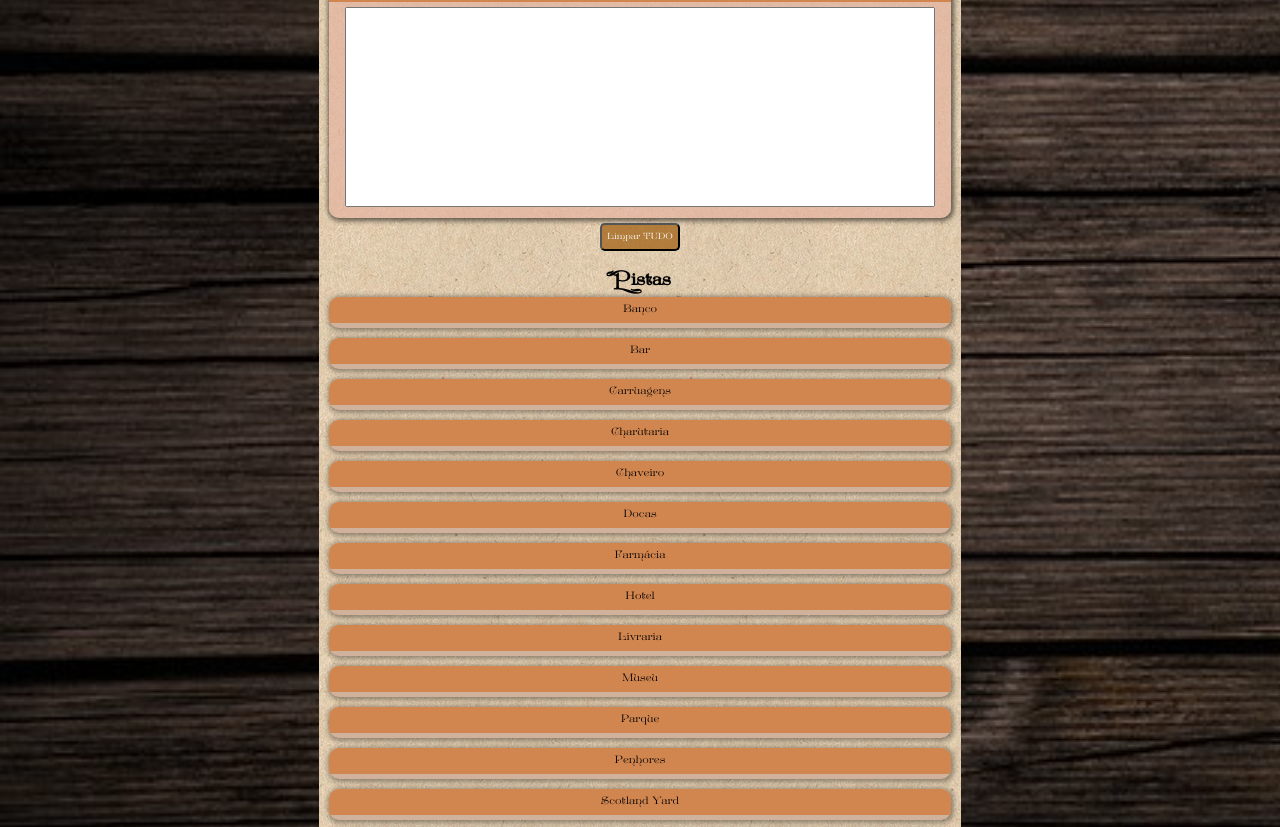
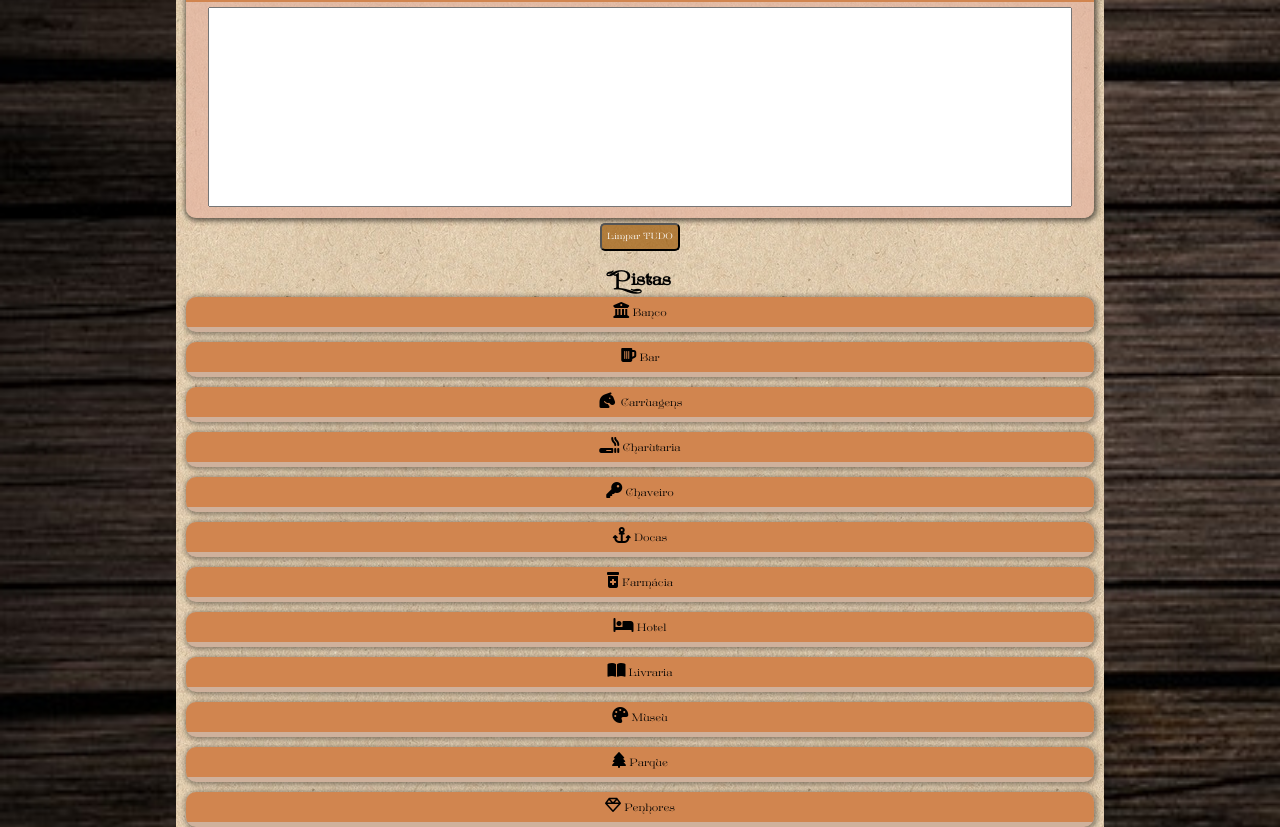
Before and after one commit to PauloPinto87/caderneta-holmes, a plain HTML site: page index.html in a window 1280 px wide. Shown: the part 98-925 px from the top of the page. Drawn offline with Linux system fonts and the light colour scheme; files whose address does not match are found by name; a web font is replaced by a local one.

Commit message:
Adicionado icones aos locais

```diff
--- a/assets/css/style.css
+++ b/assets/css/style.css
@@ -175,6 +175,7 @@ h1 span{
 
 }
 
-.textarea-none, .solucoes-box textarea {
+.textarea-none, .solucoes-box textarea
+ {
     display: none;
 }
--- a/assets/javascript/scripts.js
+++ b/assets/javascript/scripts.js
@@ -17,5 +17,4 @@ function limparTudo () {
             document.getElementsByTagName('textarea')[passo].classList.add('textarea-none')
         }
     }
-
 }
--- a/index.html
+++ b/index.html
@@ -11,6 +11,9 @@
     <link rel="preconnect" href="https://fonts.googleapis.com">
     <link rel="preconnect" href="https://fonts.gstatic.com" crossorigin>
     <link href="https://fonts.googleapis.com/css2?family=Cedarville+Cursive&display=swap" rel="stylesheet">
+
+    <!-- Icons -->
+    <script src="https://kit.fontawesome.com/a97a6cfbcf.js" crossorigin="anonymous"></script>
 
     <title>Document</title>
 </head>
@@ -32,62 +35,61 @@
             <h2>Pistas</h2>
             <div class="container-pistas-box" >
                 <div class="pistas-box">
-                    <label for="pista-banco" onclick="consultar(0, 'pistas-box')">Banco</label>
+                    <label for="pista-banco" onclick="consultar(0, 'pistas-box')"><i class="fa-solid fa-building-columns"></i> Banco</label>
                     <textarea type="text" id="pista-banco" class="textarea-none"></textarea>
                 </div>
                 <div class="pistas-box">
-                    <label for="pista-bar" onclick="consultar(1, 'pistas-box')">Bar</label>
+                    <label for="pista-bar" onclick="consultar(1, 'pistas-box')"><i class="fa-solid fa-beer-mug-empty"></i> Bar</label>
                     <textarea type="text" id="pista-bar" class="textarea-none"></textarea>
                 </div>
                 <div class="pistas-box">
-                    <label for="pista-carruagens" onclick="consultar(2, 'pistas-box')">Carruagens</label>
+                    <label for="pista-carruagens" onclick="consultar(2, 'pistas-box')"><i class="fa-solid fa-horse-head"></i> Carruagens</label>
                     <textarea type="text" id="pista-carruagens" class="textarea-none"></textarea>
                 </div>
                 <div class="pistas-box">
-                    <label for="pista-charutaria" onclick="consultar(3, 'pistas-box')">Charutaria</label>
+                    <label for="pista-charutaria" onclick="consultar(3, 'pistas-box')"><i class="fa-solid fa-smoking"></i> Charutaria</label>
                     <textarea type="text" id="pista-charutaria" class="textarea-none"></textarea>
                 </div>
                 <div class="pistas-box">
-                    <label for="pista-chaveiro" onclick="consultar(4, 'pistas-box')">Chaveiro</label>
+                    <label for="pista-chaveiro" onclick="consultar(4, 'pistas-box')"><i class="fa-solid fa-key"></i> Chaveiro</label>
                     <textarea type="text" id="pista-chaveiro" class="textarea-none"></textarea>
                 </div>
                 <div class="pistas-box">
-                    <label for="pista-docas" onclick="consultar(5, 'pistas-box')">Docas</label>
+                    <label for="pista-docas" onclick="consultar(5, 'pistas-box')"><i class="fa-solid fa-anchor"></i> Docas</label>
                     <textarea type="text" id="pista-docas" class="textarea-none"></textarea>
                 </div>
                 <div class="pistas-box">
-                    <label for="pista-farmacia" onclick="consultar(6, 'pistas-box')">Farmácia</label>
+                    <label for="pista-farmacia" onclick="consultar(6, 'pistas-box')"><i class="fa-solid fa-prescription-bottle-medical"></i> Farmácia</label>
                     <textarea type="text" id="pista-farmacia" class="textarea-none"></textarea>
                 </div>
                 <div class="pistas-box">
-                    <label for="pista-hotel" onclick="consultar(7, 'pistas-box')">Hotel</label>
+                    <label for="pista-hotel" onclick="consultar(7, 'pistas-box')"><i class="fa-solid fa-bed"></i> Hotel</label>
                     <textarea type="text" id="pista-hotel" class="textarea-none"></textarea>
                 </div>
                 <div class="pistas-box">
-                    <label for="pista-livraria" onclick="consultar(8, 'pistas-box')">Livraria</label>
+                    <label for="pista-livraria" onclick="consultar(8, 'pistas-box')"><i class="fa-solid fa-book-open"></i> Livraria</label>
                     <textarea type="text" id="pista-livraria" class="textarea-none"></textarea>
                 </div>
                 <div class="pistas-box">
-                    <label for="pista-museu" onclick="consultar(9, 'pistas-box')">Museu</label>
+                    <label for="pista-museu" onclick="consultar(9, 'pistas-box')"><i class="fa-solid fa-palette"></i> Museu</label>
                     <textarea type="text" id="pista-museu" class="textarea-none"></textarea>
                 </div>
                 <div class="pistas-box">
-                    <label for="pista-parque" onclick="consultar(10, 'pistas-box')">Parque</label>
+                    <label for="pista-parque" onclick="consultar(10, 'pistas-box')"><i class="fa-solid fa-tree"></i> Parque</label>
                     <textarea type="text" id="pista-parque" class="textarea-none"></textarea>
                 </div>
                 <div class="pistas-box">
-                    <label for="pista-penhores" onclick="consultar(11, 'pistas-box')">Penhores</label>
+                    <label for="pista-penhores" onclick="consultar(11, 'pistas-box')"><i class="fa-regular fa-gem"></i> Penhores</label>
                     <textarea type="text" id="pista-penhores" class="textarea-none"></textarea>
                 </div>
                 <div class="pistas-box">
-                    <label for="pista-scotland_yard" onclick="consultar(12, 'pistas-box')">Scotland Yard</label>
+                    <label for="pista-scotland_yard" onclick="consultar(12, 'pistas-box')"><i class="fa-solid fa-handcuffs"></i> Scotland Yard</label>
                     <textarea type="text" id="pista-scotland_yard" class="textarea-none"></textarea>
                 </div>
                 <div class="pistas-box">
-                    <label for="pista-teatro" onclick="consultar(13, 'pistas-box')">Teatro</label>
+                    <label for="pista-teatro" onclick="consultar(13, 'pistas-box')"><i class="fa-solid fa-masks-theater"></i> Teatro</label>
                     <textarea type="text" id="pista-teatro" class="textarea-none"></textarea>
                 </div>
-
             </div>
             <footer class="container-solucoes">
                 <h2>Soluções</h2>
```
